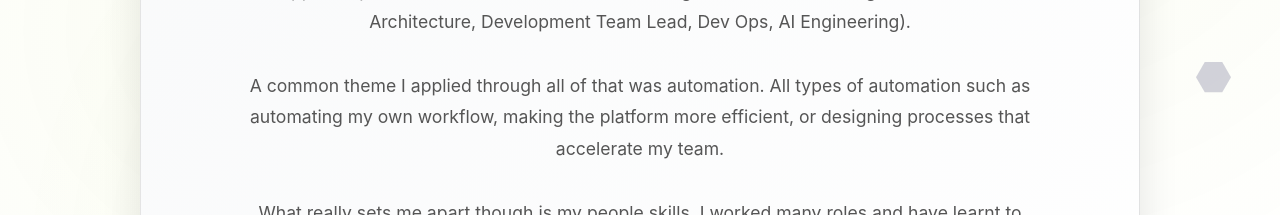
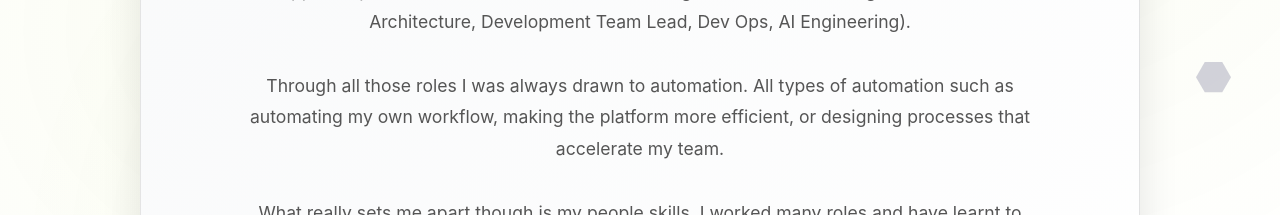
Before and after one commit to Shalin-N/portfolio, a React (Vite) app: page / in a window 1280 px wide. Shown: the part 369-584 px from the top of the page. Built offline with nearby package versions, Linux system fonts and the light colour scheme.

Commit message:
fix: refine wording in pitch text for improved clarity

```diff
--- a/src/components/Pitch.tsx
+++ b/src/components/Pitch.tsx
@@ -16,7 +16,7 @@ const Pitch = () => {
             </p>
 
             <p className="pitch-text">
-              A common theme I applied through all of that was automation. All types of automation such as automating my own workflow, making the platform more efficient, or designing processes that accelerate my team.
+              Through all those roles I was always drawn to automation. All types of automation such as automating my own workflow, making the platform more efficient, or designing processes that accelerate my team.
             </p>
 
             <p className="pitch-text">
```
